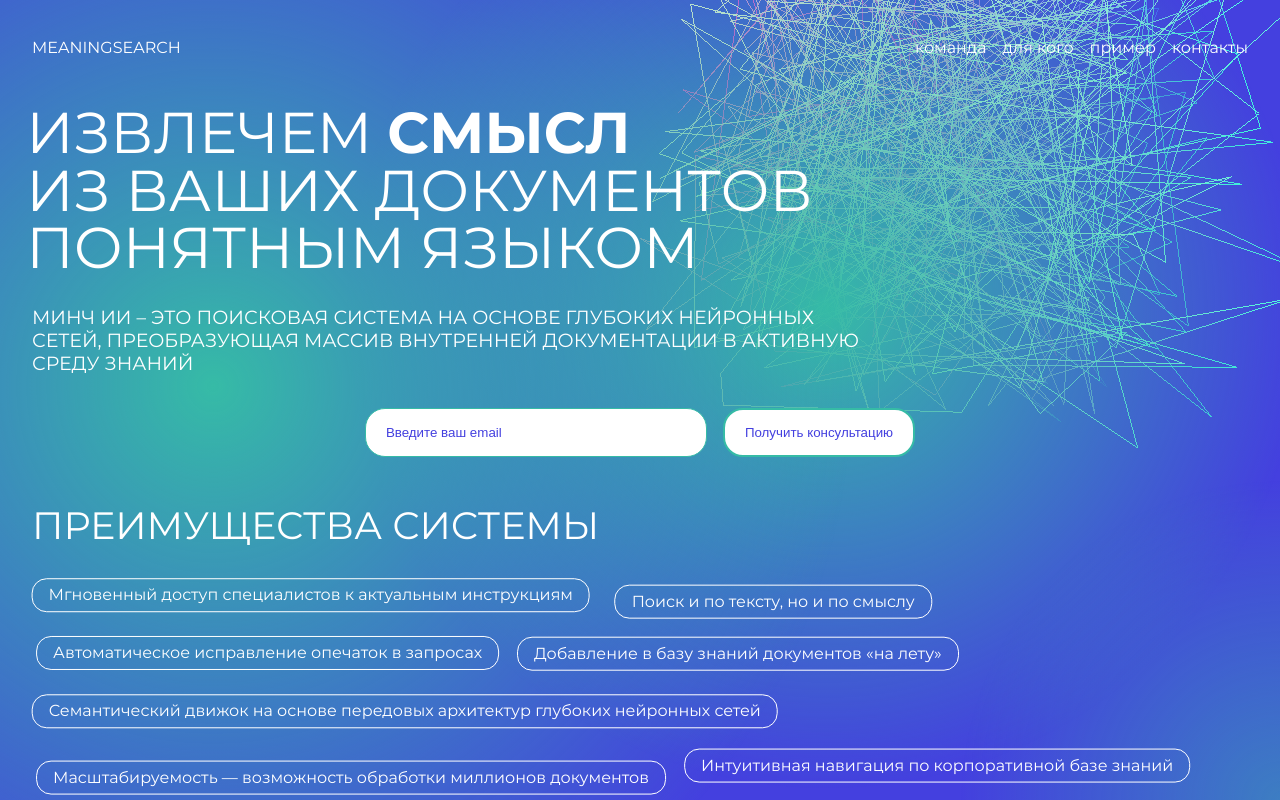
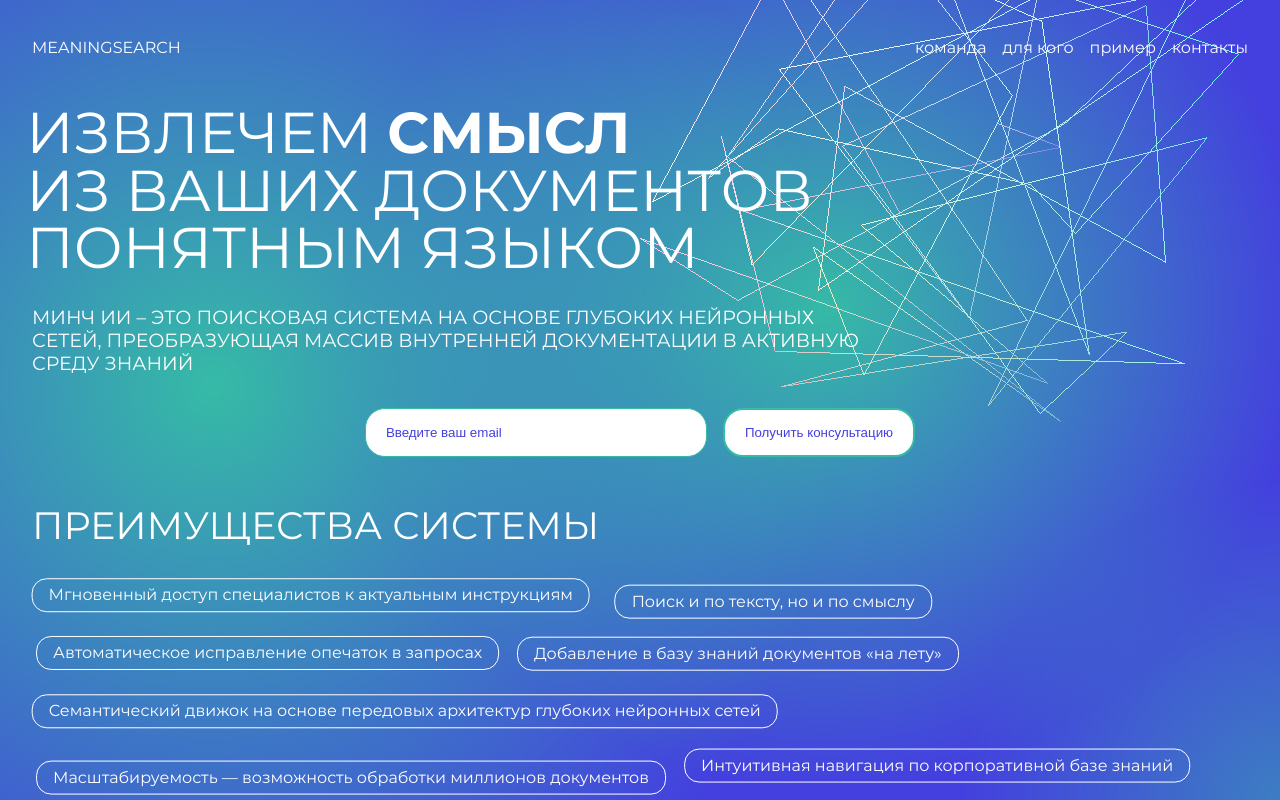
Before and after one commit to strangesound/Meaning-search, a Nuxt app: page / in a window 1280 px wide. Shown: the top 800 px of the page. Built offline with nearby package versions, Linux system fonts and the light colour scheme.

Commit message:
neuro update

```diff
--- a/components/Hero.vue
+++ b/components/Hero.vue
@@ -89,7 +89,7 @@ onMounted(() => {
 
     let line;
 
-    const segments = 500;
+    const segments = 50;
     const r = 1000;
     let t = 0;
     container = document.getElementById('container');
@@ -280,7 +280,7 @@ h1 span {
     width: 75vmax;
     aspect-ratio: 1/1;
     background: radial-gradient(50% 50% at 50% 50%, #36BBA6 0%, rgba(54, 187, 166, 0) 100%);
-    z-index: -1;
+    z-index: -7;
     pointer-events: none;
 
 }
@@ -292,7 +292,7 @@ h1 span {
     width: 100vmax;
     aspect-ratio: 1/1;
     background: radial-gradient(50% 50% at 50% 50%, #36BBA6 0%, rgba(54, 187, 166, 0) 100%);
-    z-index: -1;
+    z-index: -7;
 
 }
 
@@ -334,7 +334,7 @@ h1 span {
     z-index: -5;
     left: 0;
     top: -10%;
-    mix-blend-mode: lighten;
+    mix-blend-mode: screen;
 
 }
 </style>
```
